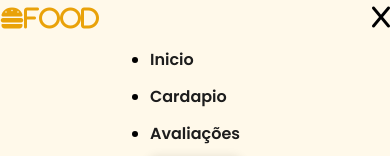
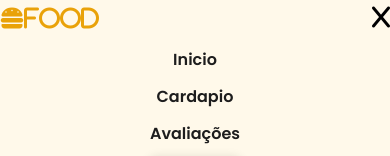
Before and after one commit to vitoria-medeiros251/Langing-page, a plain HTML site: page langing page/index.html in a window 390 px wide. Both pictures are taken after a click on the button 379 px from the left and 17 px from the top of the page. Shown: the top 156 px of the page. Drawn offline with nearby package versions, Linux system fonts and the light colour scheme.

Commit message:
responsividade para o nosso header eu adicionei algo no styles

```diff
--- a/langing page/styles/header.css
+++ b/langing page/styles/header.css
@@ -65,5 +65,8 @@ header{
         gap: 12px;
         margin: 12px 0px;
     }
-
+     #mobile_nav_list .nav-item {
+        list-style: none;
+        text-align: center;
+    }
 }
```
